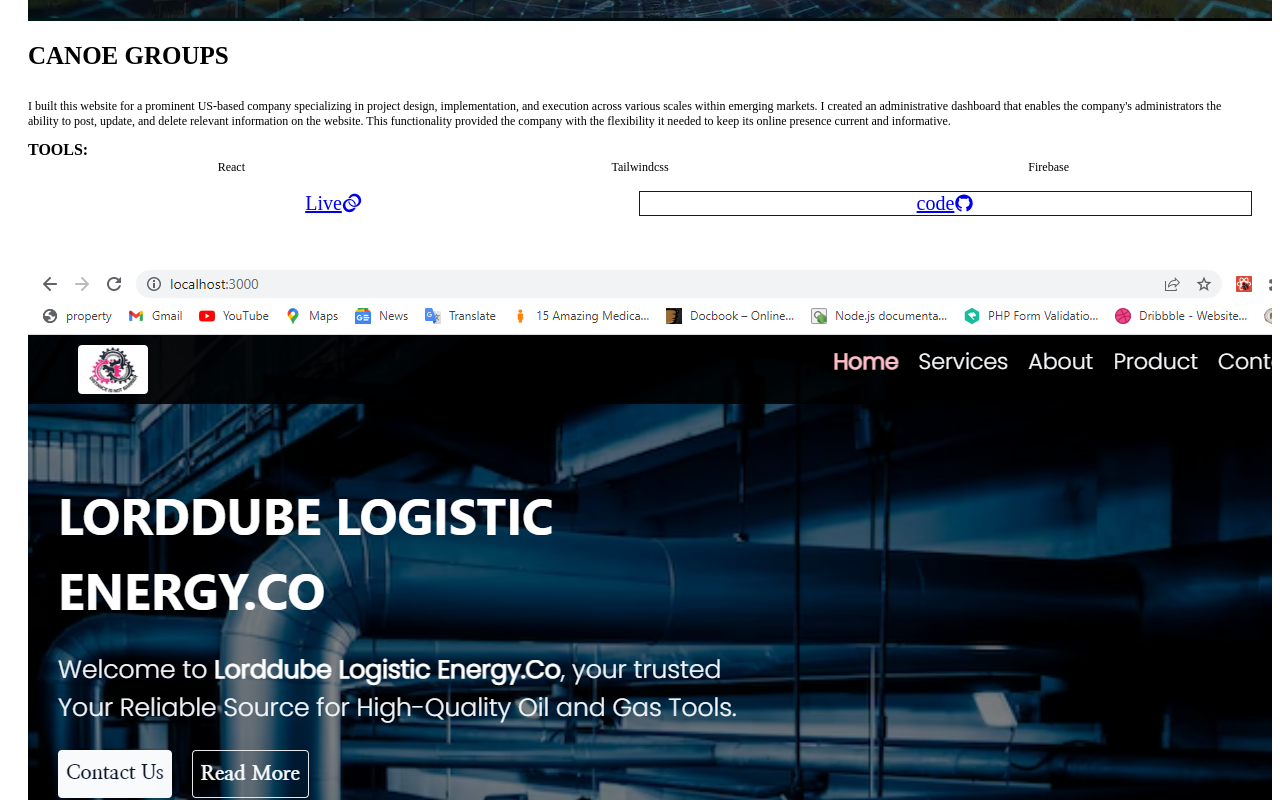
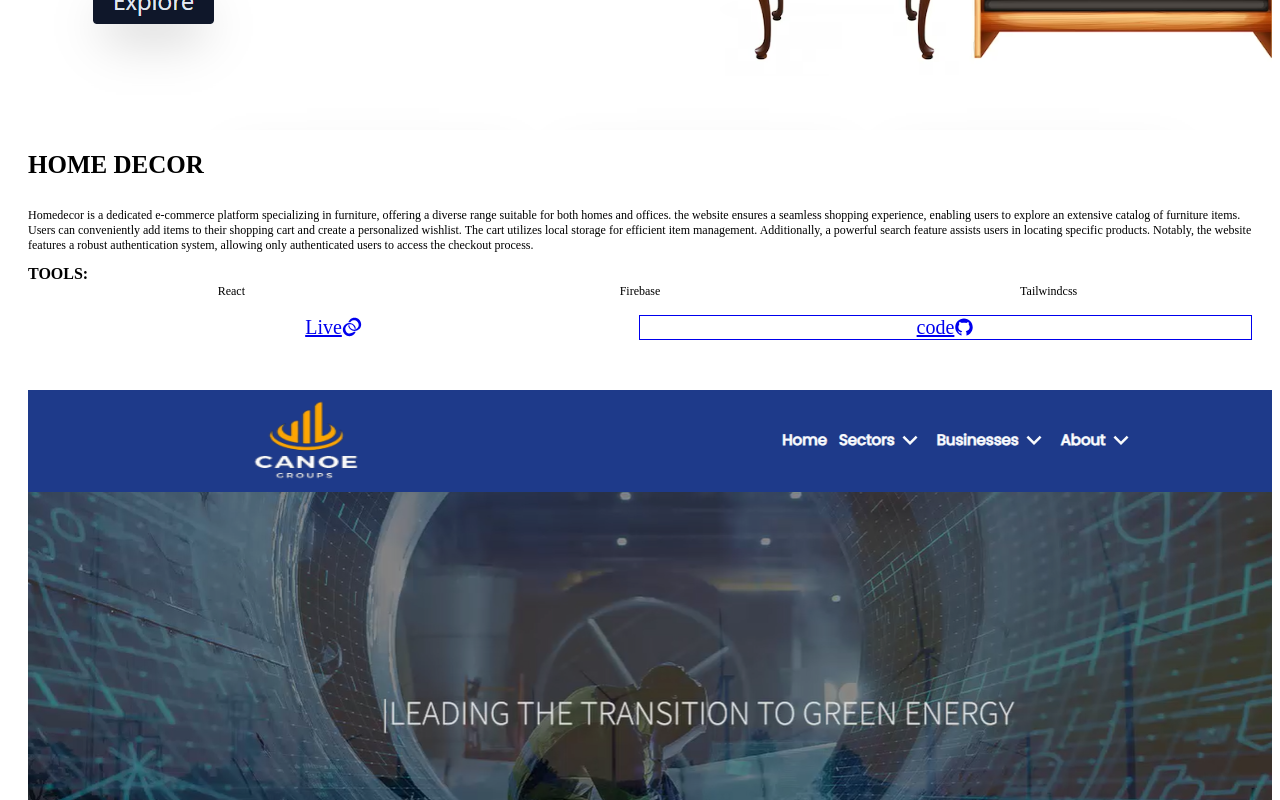
Before and after one commit to DesmondNzubechi/PORTFOLIO, a Next.js app: page /projects in a window 1280 px wide. Shown: the part 3480-4280 px from the top of the page. Built offline with nearby package versions, Linux system fonts and the light colour scheme.

Commit message:
made some changes

```diff
--- a/app/projects/page.jsx
+++ b/app/projects/page.jsx
@@ -44,6 +44,15 @@
             ProjectGit: 'github.com/DesmondNzubechi/MY-SOCIAL',
             ProjectUrl: 'myusocial.vercel.app',
             label: 'link to my social'
+        },
+        {
+            ProjectImg: homedecor,
+            projectName: 'HOME DECOR',
+            ProjectDescr: 'Homedecor is a dedicated e-commerce platform specializing in furniture, offering a diverse range suitable for both homes and offices. the website ensures a seamless shopping experience, enabling users to explore an extensive catalog of furniture items. Users can conveniently add items to their shopping cart and create a personalized wishlist. The cart utilizes local storage for efficient item management. Additionally, a powerful search feature assists users in locating specific products. Notably, the website features a robust authentication system, allowing only authenticated users to access the checkout process.',
+            projectStack: [' React','Firebase', 'Tailwindcss'],
+            ProjectGit: 'github.com/DesmondNzubechi/Home-decor',
+            ProjectUrl: 'home-decor-by-nzubechukwu.vercel.app',
+            label: 'link to home-decor'
         },
         {
             ProjectImg: canoegroups,
```
